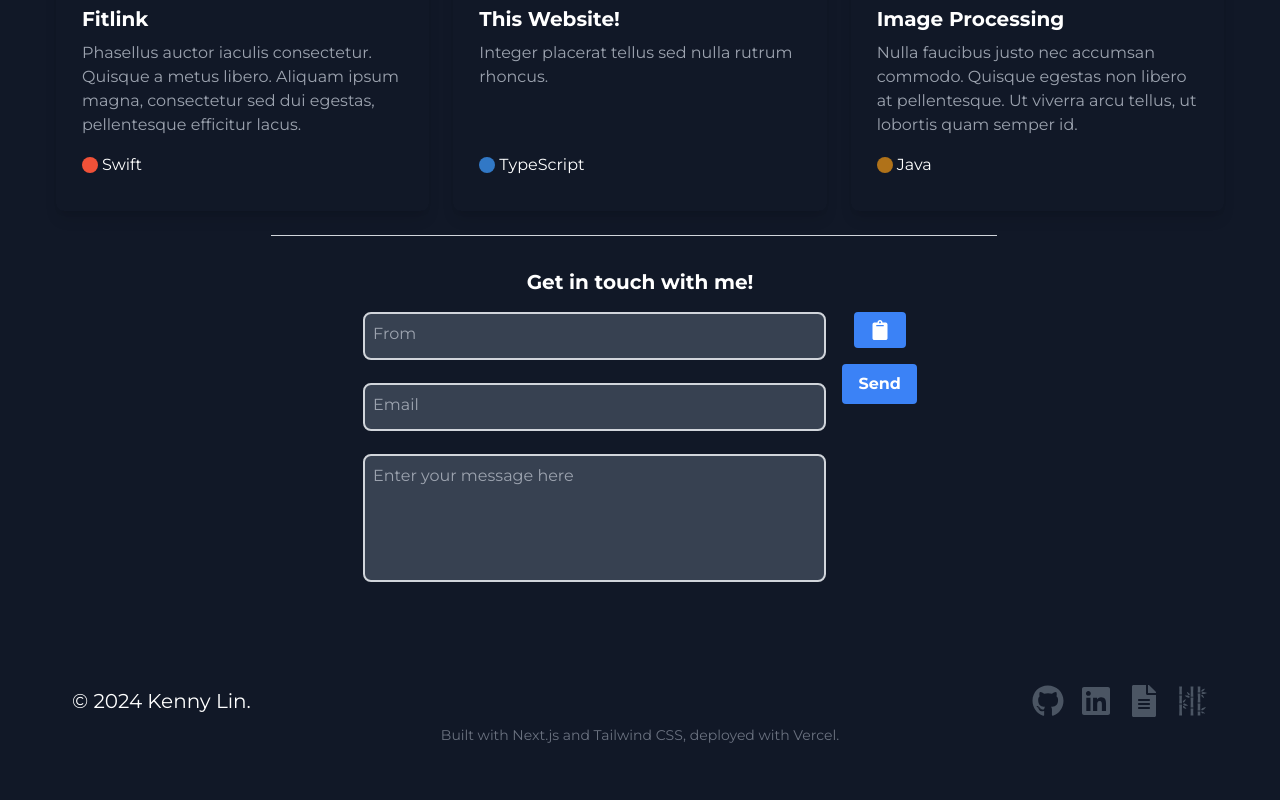
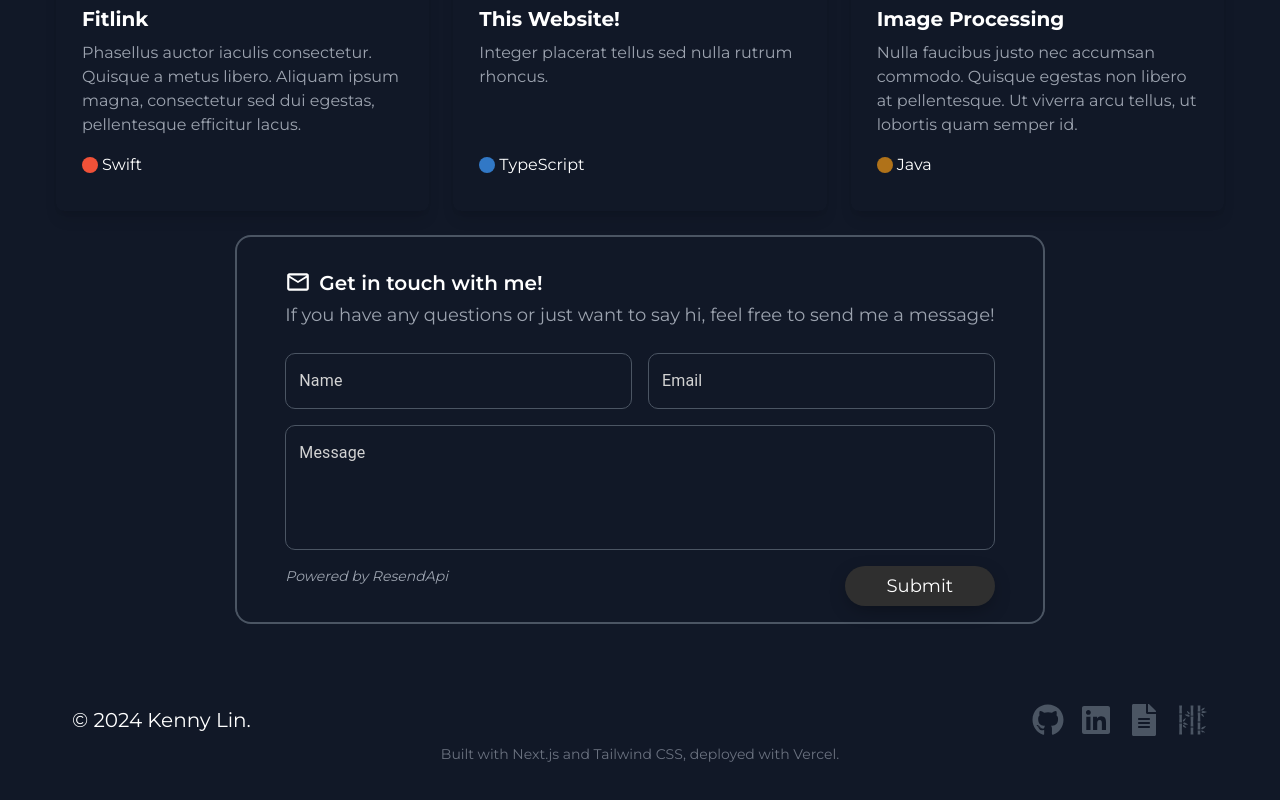
Before and after one commit to klin3284/personal-portfolio, a Next.js app: page / in a window 1280 px wide. Shown: the part 4215-5015 px from the top of the page. Built offline with nearby package versions, Linux system fonts and the light colour scheme.

Commit message:
new contact me form using mui input, css button, and error handling

```diff
--- a/app/page.tsx
+++ b/app/page.tsx
@@ -1,4 +1,4 @@
-import Contact from "@components/sections/contactMe";
+import Contact from "@components/sections/contact";
 import Hero from "@components/sections/hero";
 import About from "@components/sections/about";
 import Projects from "@components/sections/projects";
--- a/components/icons/index.tsx
+++ b/components/icons/index.tsx
@@ -22,6 +22,7 @@ import {
 } from "react-icons/si";
 import { GiBamboo } from "react-icons/gi";
 import { IoBriefcaseOutline } from "react-icons/io5";
+import { MdMailOutline } from "react-icons/md";
 
 interface IconProps {
   name: string;
@@ -30,6 +31,8 @@ interface IconProps {
 
 const Icon: React.FC<IconProps> = ({ name, size }) => {
   switch (name) {
+    case "Mail":
+      return <MdMailOutline size={size} />;
     case "GitHub":
       return <FaGithub size={size} />;
     case "LinkedIn":
--- /dev/null
+++ b/components/sections/contact/index.tsx
@@ -0,0 +1,162 @@
+"use client";
+
+import { contactSchema } from "@schemas/contact";
+import { z } from "zod";
+import React, { useEffect, useState } from "react";
+import TextField from "@mui/material/TextField";
+import { ThemeProvider } from "@mui/material/styles";
+import theme from "@styles/themeProvider";
+import Icon from "../../icons/index";
+
+const Contact = () => {
+  const [, setIsSubmitted] = useState(false);
+  const [formData, setFormData] = useState({
+    name: "",
+    email: "",
+    message: "",
+  });
+
+  const [errors, setErrors] = useState({
+    name: false,
+    email: false,
+    message: false,
+  });
+  const btn = document.querySelector("#btn");
+  const btnText = document.querySelector("#btnText");
+
+  const handleChange = (
+    e: React.ChangeEvent<HTMLInputElement | HTMLTextAreaElement>
+  ) => {
+    const { id, value } = e.target;
+    setFormData((prevData) => ({
+      ...prevData,
+      [id]: value,
+    }));
+    setErrors((prevErrors) => ({
+      ...prevErrors,
+      [id]: false,
+    }));
+
+    if (!btn || !btnText) {
+      return;
+    }
+    btnText.innerHTML = "Submit";
+    btn.classList.remove("active");
+  };
+
+  const handleSubmit = async (event: React.FormEvent) => {
+    event.preventDefault();
+    try {
+      contactSchema.parse(formData);
+      const response = await fetch("/api/email", {
+        method: "POST",
+        headers: {
+          "Content-Type": "application/json",
+        },
+        body: JSON.stringify(formData),
+      });
+
+      if (!response.ok) {
+        throw new Error("Network response was not ok");
+      }
+      setFormData({ name: "", email: "", message: "" });
+      setIsSubmitted(true);
+
+      if (!btn || !btnText) {
+        return;
+      }
+      btnText.innerHTML = "Thanks";
+      btn.classList.add("active");
+    } catch (e) {
+      if (e instanceof z.ZodError) {
+        const fieldErrors: { [key in "name" | "email" | "message"]: boolean } =
+          { name: false, email: false, message: false };
+        e.errors.forEach((error) => {
+          const fieldName = error.path[0] as "name" | "email" | "message";
+          fieldErrors[fieldName] = true;
+        });
+        setErrors(fieldErrors);
+      }
+    }
+  };
+
+  return (
+    <div
+      id="contactMe"
+      className="flex flex-col rounded-2xl border-2 border-gray-600 pt-8 pb-4 px-12"
+    >
+      <div className="flex flex-row gap-2 items-start mb-1">
+        <Icon name="Mail" size={26} />
+        <h2 className="font-semibold text-xl">Get in touch with me!</h2>
+      </div>
+      <p className="text-gray-400 mb-6 text-lg">
+        If you have any questions or just want to say hi, feel free to send me a
+        message!
+      </p>
+      <ThemeProvider theme={theme}>
+        <div className="flex w-full flex-col items-center">
+          <div className="flex w-full gap-4">
+            <TextField
+              id="name"
+              label="Name"
+              variant="outlined"
+              value={formData.name}
+              onChange={handleChange}
+              error={errors.name}
+              className="flex-1"
+            />
+            <TextField
+              id="email"
+              label="Email"
+              variant="outlined"
+              value={formData.email}
+              onChange={handleChange}
+              error={errors.email}
+              className="flex-1"
+            />
+          </div>
+          <div className="w-full mt-4">
+            <TextField
+              id="message"
+              label="Message"
+              variant="outlined"
+              multiline
+              rows={4}
+              value={formData.message}
+              onChange={handleChange}
+              error={errors.message}
+              className="w-full"
+            />
+          </div>
+          <div className="flex flex-row mt-4 w-full">
+            <p className="text-gray-400 italic text-sm">Powered by ResendApi</p>
+            <button
+              id="btn"
+              className="submit-button ml-auto"
+              onClick={handleSubmit}
+            >
+              <p id="btnText">Submit</p>
+              <div className="check-box">
+                <svg xmlns="http://www.w3.org/2000/svg" viewBox="0 0 50 50">
+                  <path
+                    fill="transparent"
+                    d="M14.1 27.2l7.1 7.2 16.7-16.8"
+                    style={{
+                      strokeWidth: 8,
+                      stroke: "#fff",
+                      strokeDasharray: 34,
+                      strokeDashoffset: 34,
+                      strokeLinecap: "round",
+                    }}
+                  />
+                </svg>
+              </div>
+            </button>
+          </div>
+        </div>
+      </ThemeProvider>
+    </div>
+  );
+};
+
+export default Contact;
--- a/components/sections/contactMe/index.tsx
+++ /dev/null
@@ -1,111 +0,0 @@
-"use client";
-
-import { contactSchema } from "@schemas/contact";
-import { z } from "zod";
-import React, { useState } from "react";
-import Section from "../index";
-import Icon from "../../icons/index";
-
-const ContactText = () => {
-  const [formData, setFormData] = useState({
-    name: "",
-    email: "",
-    message: "",
-  });
-
-  const handleChange = (
-    e: React.ChangeEvent<HTMLInputElement | HTMLTextAreaElement>,
-  ) => {
-    const { name, value } = e.target;
-    setFormData((prevData) => ({
-      ...prevData,
-      [name]: value,
-    }));
-  };
-
-  const copyToClipboard = () => {
-    const emailAddress = process.env.PROFESSIONAL_EMAIL_ADDRESS ?? "";
-    if (emailAddress !== "") {
-      navigator.clipboard.writeText(emailAddress);
-    }
-  };
-
-  const handleSubmit = async (event: React.FormEvent) => {
-    event.preventDefault();
-    try {
-      contactSchema.parse(formData);
-      const response = await fetch("/api/email", {
-        method: "POST",
-        headers: {
-          "Content-Type": "application/json",
-        },
-        body: JSON.stringify(formData),
-      });
-
-      if (!response.ok) {
-        throw new Error("Network response was not ok");
-      }
-      // Sent Email Confirmation
-      setFormData({ name: "", email: "", message: "" });
-    } catch (e) {
-      if (e instanceof z.ZodError) {
-        // Handle validation errors
-      } else {
-        // Handle other errors
-      }
-    }
-  };
-
-  return (
-    <div id="contactMe" className="flex flex-col items-center">
-      <h2 className="font-bold text-xl mb-4">Get in touch with me!</h2>
-      <div className="flex justify-between w-full md:w-3/4 lg:w-1/2 xl:w-3/4">
-        <div className="w-full flex-col items-center">
-          <textarea
-            className="w-full h-12 border-2 border-gray-300 rounded-lg resize-none bg-gray-700 p-2 mb-4"
-            placeholder="From"
-            name="name"
-            value={formData.name}
-            onChange={handleChange}
-          />
-          <textarea
-            className="w-full h-12 border-2 border-gray-300 rounded-lg resize-none bg-gray-700 p-2 mb-4"
-            placeholder="Email"
-            name="email"
-            value={formData.email}
-            onChange={handleChange}
-          />
-          <textarea
-            className="w-full h-32 border-2 border-gray-300 rounded-lg resize-none bg-gray-700 p-2 mb-4"
-            placeholder="Enter your message here"
-            name="message"
-            value={formData.message}
-            onChange={handleChange}
-          />
-        </div>
-        <div className="flex flex-col items-center ml-4">
-          <b
-            className="bg-blue-500 hover:bg-blue-700 text-white font-bold py-2 px-4 rounded mb-4"
-            onClick={copyToClipboard}
-          >
-            <Icon name="Clipboard" size={20} />
-          </b>
-          <b
-            className="bg-blue-500 hover:bg-blue-700 text-white font-bold py-2 px-4 rounded"
-            onClick={handleSubmit}
-          >
-            Send
-          </b>
-        </div>
-      </div>
-    </div>
-  );
-};
-
-const Contact = () => (
-  <Section id="contact" title="Contact Me">
-    <ContactText />
-  </Section>
-);
-
-export default Contact;
--- a/package.json
+++ b/package.json
@@ -10,6 +10,9 @@
     "lint": "eslint . --ext .js,.jsx,.ts,.tsx"
   },
   "dependencies": {
+    "@emotion/react": "^11.13.3",
+    "@emotion/styled": "^11.13.0",
+    "@mui/material": "^6.0.0",
     "clsx": "^2.1.1",
     "dotenv": "^16.4.5",
     "framer-motion": "^11.2.10",
--- a/schemas/contact.ts
+++ b/schemas/contact.ts
@@ -1,9 +1,9 @@
 import { z } from "zod";
 
 export const contactSchema = z.object({
-  name: z.string(),
+  name: z.string().min(1, { message: "Name cannot be empty" }),
   email: z.string().email(),
-  message: z.string(),
+  message: z.string().min(1, { message: "Message cannot be empty" }),
 });
 
 export type Contact = z.infer<typeof contactSchema>;
--- a/styles/globals.css
+++ b/styles/globals.css
@@ -247,3 +247,58 @@ body {
 .highlight-project-item:hover .slide-left-arrow {
   opacity: 1;
 }
+
+.submit-button {
+  width: 150px;
+  height: 40px;
+  border: none;
+  outline: none;
+  background: #2f2f2f;
+  color: #fff;
+  font-size: 18px;
+  border-radius: 40px;
+  align-items: center;
+  text-align: center;
+  box-shadow: 0 6px 20px -5px rgba(0, 0, 0, 0.4);
+  position: relative;
+  overflow: hidden;
+  cursor: pointer;
+}
+
+.check-box {
+  width: 40px;
+  height: 40px;
+  border-radius: 20px;
+  box-shadow: 0 0 12px -2px rgba(0, 0, 0, 0.5);
+  position: absolute;
+  top: 0;
+  right: -20px;
+  opacity: 0;
+}
+
+.check-box svg {
+  width: 20px;
+  margin: 10px;
+}
+
+.active {
+  background: #3178c6;
+  transition: 1s;
+}
+
+.active .check-box {
+  right: 0;
+  opacity: 1;
+  transition: 1s;
+}
+
+.active p {
+  margin-right: 50px;
+  transition: 1s;
+}
+
+.active svg path {
+  stroke-dashoffset: 0;
+  transition: 1s;
+  transition-delay: 1s;
+}
--- /dev/null
+++ b/styles/themeProvider.tsx
@@ -0,0 +1,29 @@
+import { createTheme } from "@mui/material/styles";
+
+const theme = createTheme({
+  components: {
+    MuiOutlinedInput: {
+      styleOverrides: {
+        root: {
+          color: "white",
+          "& .MuiOutlinedInput-notchedOutline": {
+            borderColor: "rgb(75 85 99)",
+            borderRadius: "10px",
+          },
+          "&.Mui-focused .MuiOutlinedInput-notchedOutline": {
+            borderColor: "rgb(75 85 99)",
+          },
+        },
+      },
+    },
+    MuiInputLabel: {
+      styleOverrides: {
+        root: {
+          color: "lightgray",
+        },
+      },
+    },
+  },
+});
+
+export default theme;
--- a/tailwind.config.ts
+++ b/tailwind.config.ts
@@ -13,6 +13,9 @@ const config: Config = {
   ],
   theme: {
     extend: {
+      colors: {
+        "button-blue": "#3178c6",
+      },
       backgroundImage: {
         "gradient-radial": "radial-gradient(var(--tw-gradient-stops))",
         "gradient-conic":
```
Also changed, not shown: 1 other file (tests, documents, lock files or other folders).
